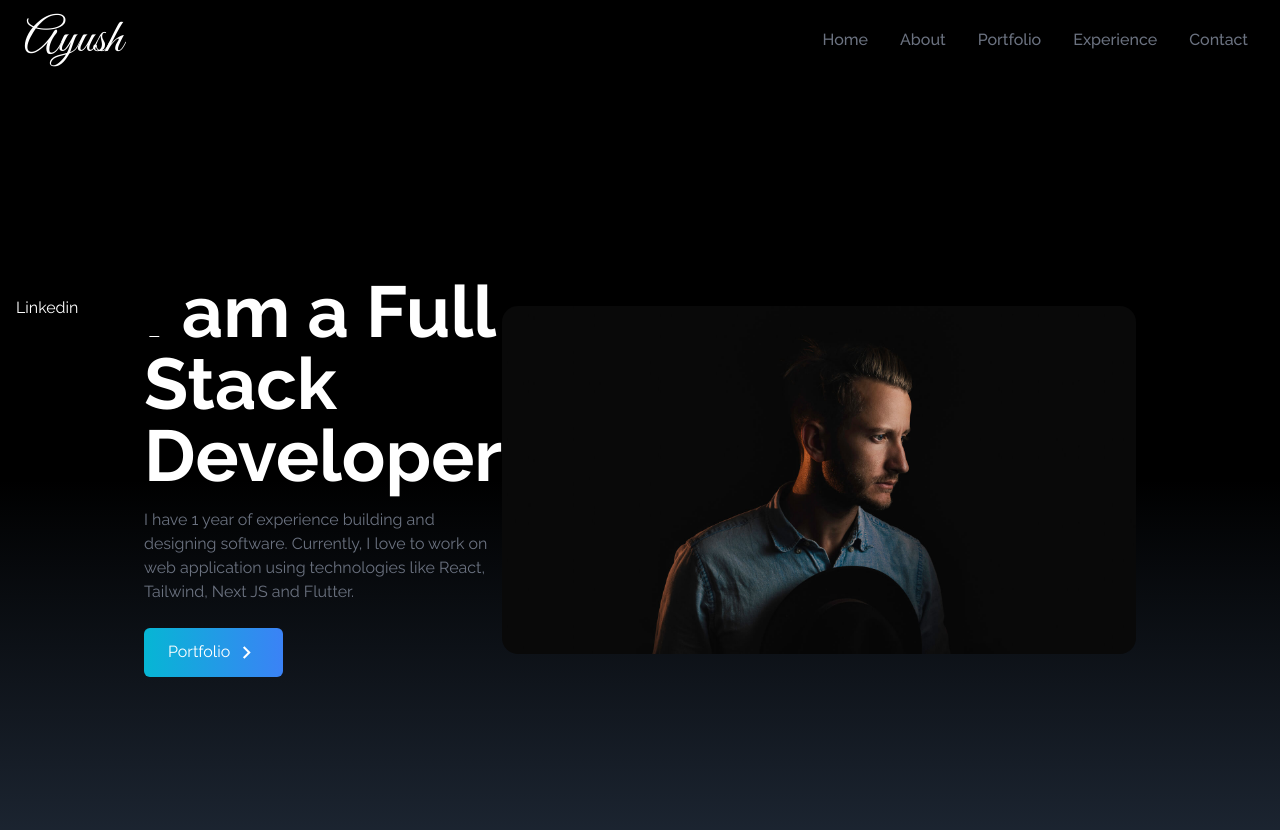
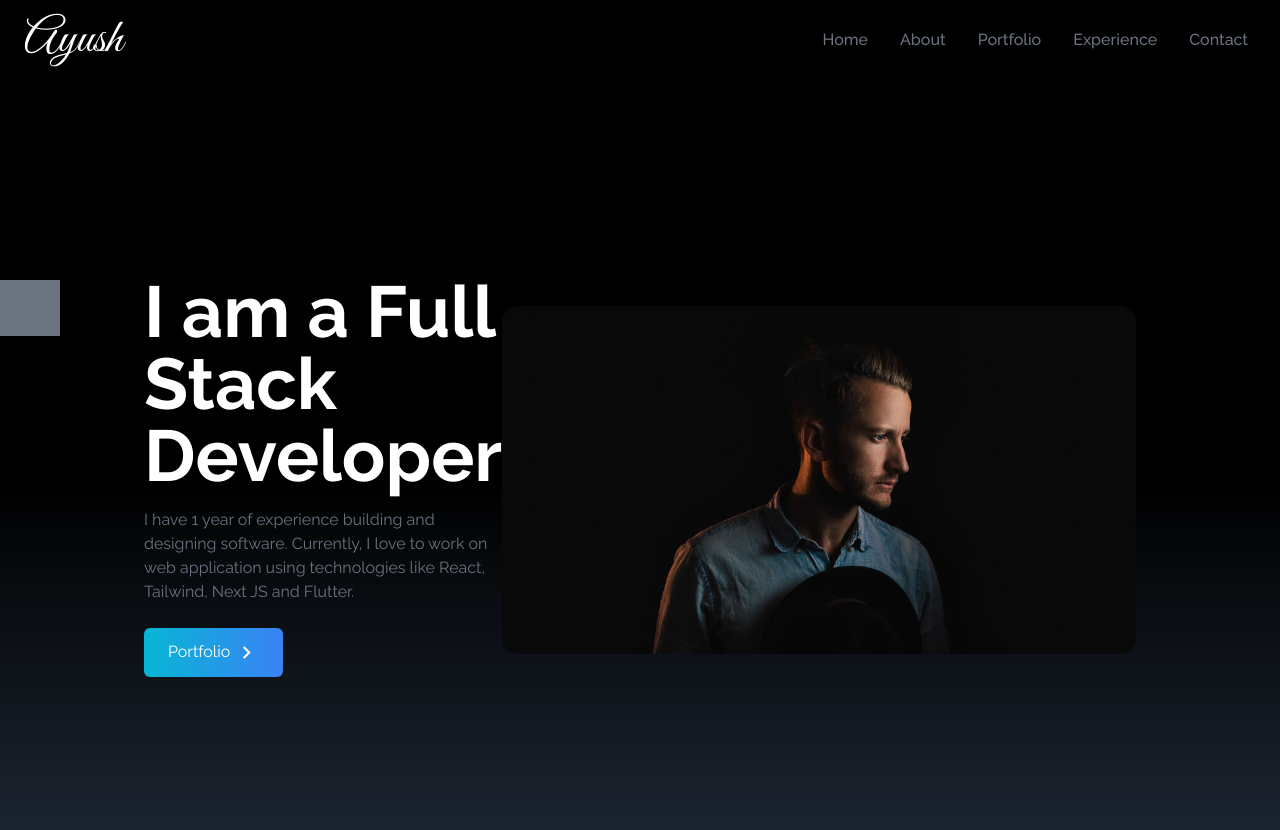
Before and after one commit to fr0sted-flake/Personal-Portfolio, a React (Vite) app: page / in a window 1280 px wide. Shown: the top 830 px of the page. Built offline with nearby package versions, Linux system fonts and the light colour scheme.

Commit message:
styled the linkedin icon

```diff
--- a/src/components/SocialLinks.jsx
+++ b/src/components/SocialLinks.jsx
@@ -7,7 +7,7 @@ function SocialLinks() {
   return (
     <div className='flex flex-col top-[35%] left-0 fixed'>
         <ul>
-            <li className='flex justify-between items-center w-40 h-14 px-4 bg-black'>
+            <li className='flex justify-between items-center w-40 h-14 px-4 ml-[-100px] hover:rounded-md duration-300 hover:ml-[-10px] bg-gray-500 '>
                 <a href="" className='flex justify-between items-center w-4 text-white'>
                     {""}
                     <>
```
